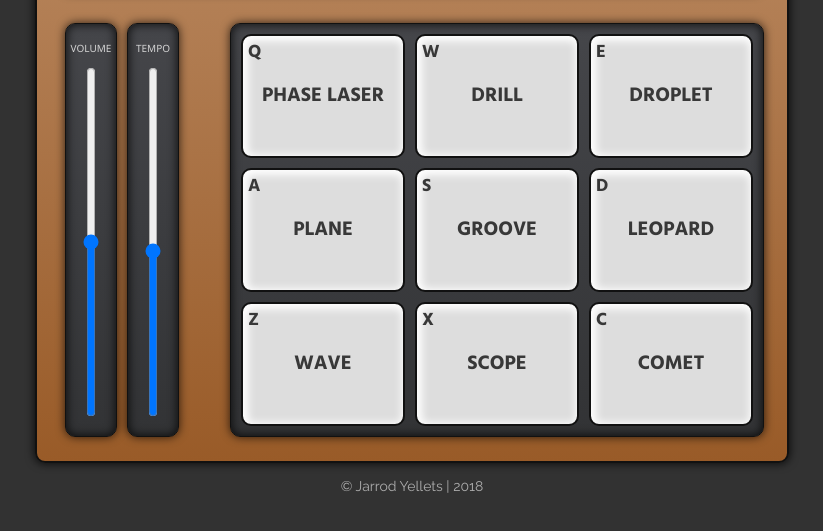
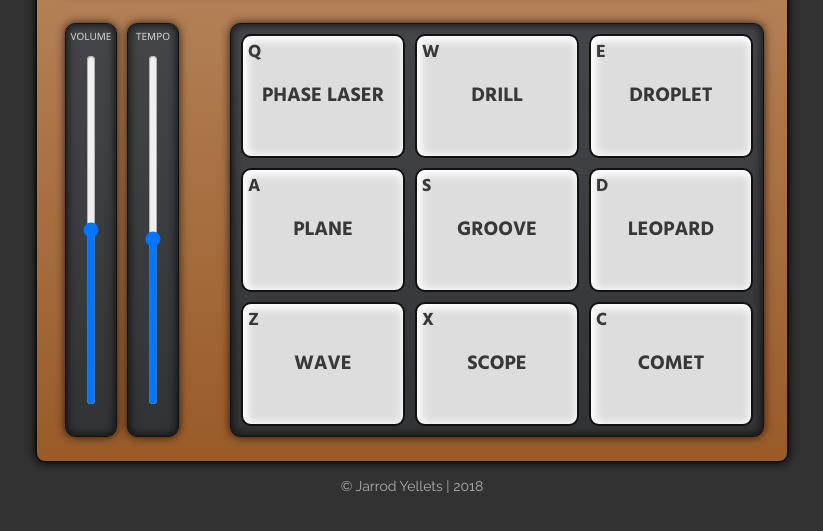
Before and after one commit to jarrodyellets/drumMachine, a React app: page / in a window 1280 px wide. Shown: the part 161-692 px from the top of the page, without its empty margins (228-1051 px from the left). Built offline with nearby package versions, Linux system fonts and the light colour scheme; a web font is replaced by a local one.

Commit message:
fixed vert slider

```diff
--- a/public/styles/style.css
+++ b/public/styles/style.css
@@ -285,16 +285,24 @@ input[type=checkbox]:checked + .slide {
 }
 
 .slideTitle {
+	position: absolute;
+	top: 5px;
+	right: 0;
+	left: 0;
+	margin-left: auto;
+	margin-right: auto;
+	text-align: center;
 	font-family: 'Noto Sans', sans-serif;
 	color: #d3d3d3;
 	font-size: 10px;
-	margin-bottom: 10px;
 }
 
 .slider {
-	height: 350px;
-	width: 100%;
-	-webkit-appearance: slider-vertical;
+	height: 40px;
+	width: 350px;
+	-webkit-transform: rotate(270deg);
+  -ms-transform: rotate(270deg);
+  transform: rotate(270deg);
 }
 
 .slider:focus {
```
